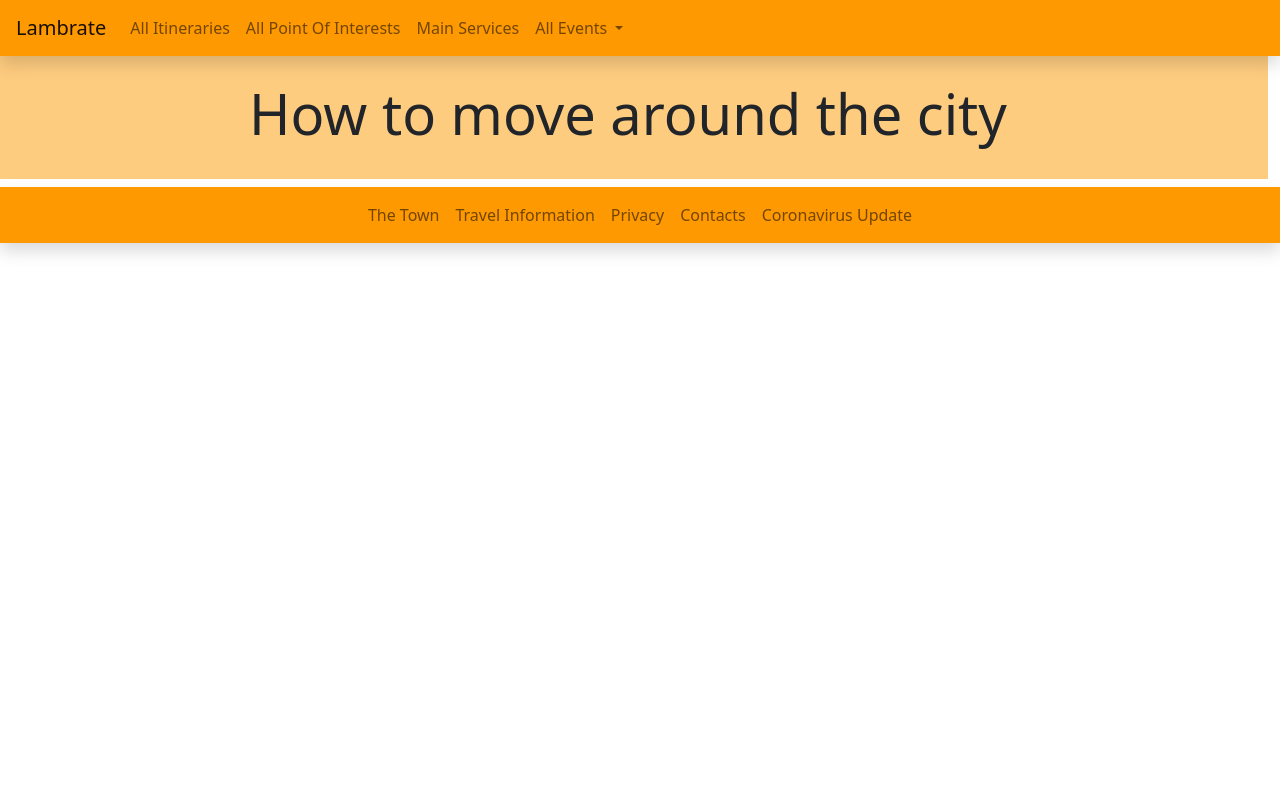
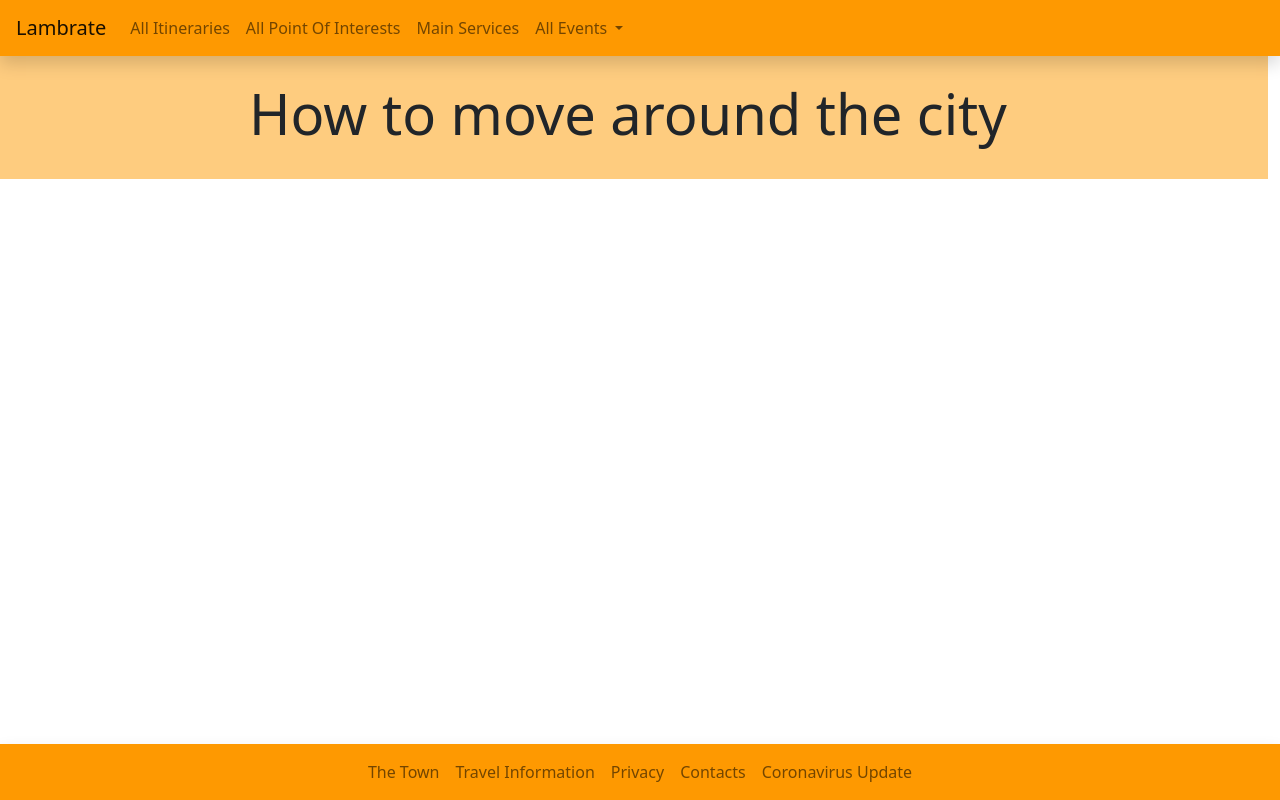
Before and after one commit to amangabba/HYPE-GabbaPanseriNumeroliSanti, a Nuxt app: page /move-around in a window 1280 px wide. Built offline with nearby package versions, Linux system fonts and the light colour scheme.

Commit message:
Refactor footer component

```diff
--- a/components/FooterComponent.vue
+++ b/components/TheFooter.vue
@@ -1,6 +1,6 @@
 <template>
     <nav
-        class="navbar sticky-bottom shadow navbar-expand-lg navbar-light px-3 header bg-primary justify-content-lg-center"
+        class="navbar shadow navbar-expand-lg navbar-light px-3 header bg-primary justify-content-lg-center"
     >
         <div>
             <ul class="navbar-nav mr-auto mt-2 mt-lg-0">
@@ -20,7 +20,7 @@
 
 <script>
 export default {
-    name: 'FooterComponent',
+    name: 'TheFooter',
     data() {
         return {
             footerList: [
--- a/layouts/default.vue
+++ b/layouts/default.vue
@@ -1,27 +1,40 @@
 <template>
     <div class="main-page">
         <TheHeader />
-        <div class="container-fluid">
+        <div class="page-content container-fluid">
             <div class="row">
                 <Nuxt />
             </div>
         </div>
-        <footer-component></footer-component>
+        <TheFooter class="page-footer" />
     </div>
 </template>
 
 <script>
 import TheHeader from '~/components/TheHeader.vue'
-import FooterComponent from '~/components/FooterComponent.vue'
+import TheFooter from '~/components/TheFooter.vue'
 
 export default {
     name: 'DefaultLayout',
     components: {
         TheHeader,
-        FooterComponent
+        TheFooter
     }
 }
 </script>
 
 <style>
+.main-page {
+    position: relative;
+    min-height: 100vh;
+}
+.page-content {
+    padding-bottom: 56px;
+}
+.page-footer {
+    position: absolute;
+    width: 100%;
+    height: 56px;
+    bottom: 0;
+}
 </style>
```
